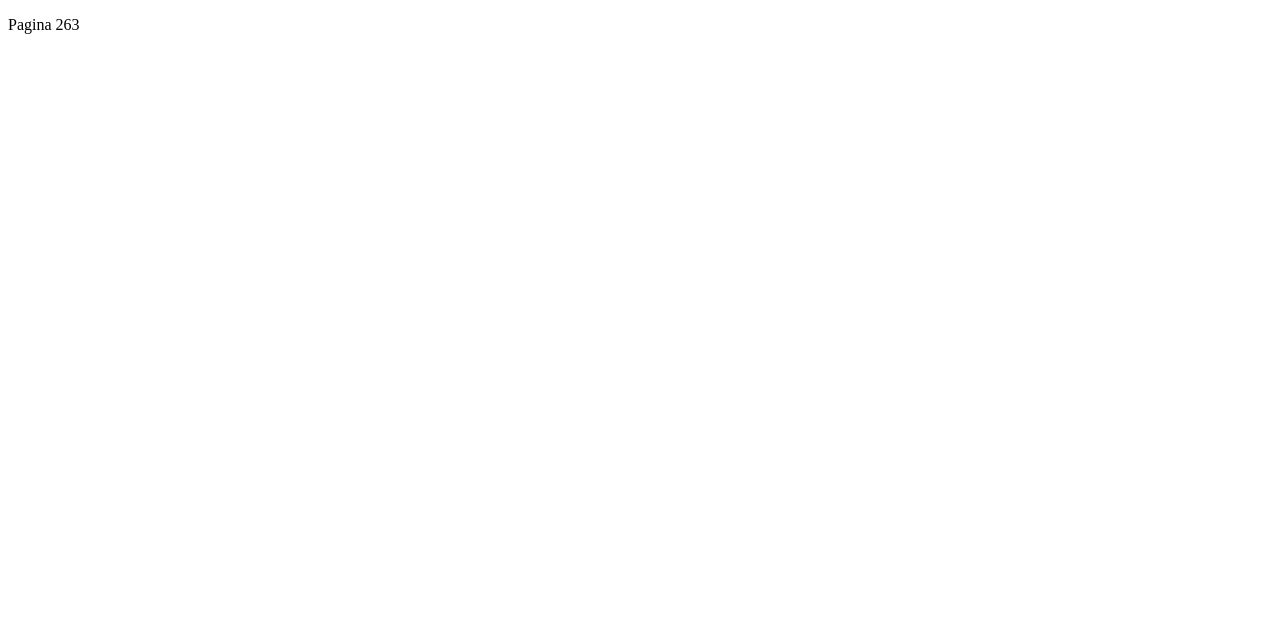
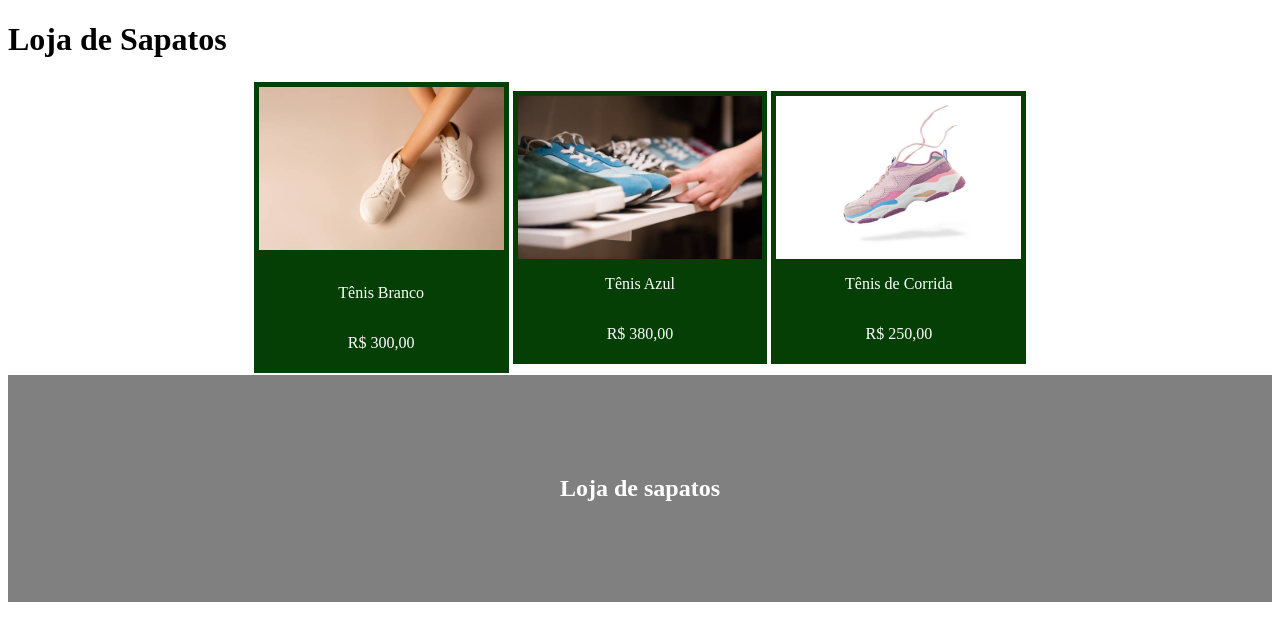
Before and after one commit to Gustavo-Henrique-glitch/programacaowebemobile, a Next.js app in the folder atividade-01/: page /Atividade_263 in a window 1280 px wide. Shown: the top 640 px of the page. Built offline with nearby package versions, Linux system fonts and the light colour scheme.

Commit message:
finalização da atividade da pag 263

```diff
--- a/atividade-01/app/Atividade_263/page.js
+++ b/atividade-01/app/Atividade_263/page.js
@@ -1,3 +1,33 @@
-export default function At263(){
-    return <p>Pagina 263</p>
+import styles from "./page.module.css";
+
+export default function At263() {
+  return (
+    <>
+      <main>
+        <h1>Loja de Sapatos</h1>
+        <div className={styles.pagina}>
+
+          <div className={styles.caixaVerde}>
+            <img src="./sapato01.jpg" alt="Imagem de paisagem"></img>
+            <br />
+            <p>Tênis Branco</p>
+            <p>R$ 300,00</p>
+          </div>
+          <div className={styles.caixaVerde}>
+            <img src="./sapato02.jpg" alt="Imagem de paisagem"></img>
+            <p>Tênis Azul</p>
+            <p>R$ 380,00</p>
+          </div>
+          <div className={styles.caixaVerde}>
+            <img src="./sapato03.jpg" alt="Imagem de paisagem"></img>
+            <p>Tênis de Corrida</p>
+            <p>R$ 250,00</p>
+          </div>
+        </div>
+      </main>
+      <footer className={styles.rodape}>
+        <h2>Loja de sapatos</h2>
+      </footer>
+    </>
+  );
 }
--- /dev/null
+++ b/atividade-01/app/Atividade_263/page.module.css
@@ -0,0 +1,35 @@
+.pagina{
+    display: flex;
+    align-items: center;
+    justify-content: center;
+
+}
+
+
+.caixaVerde{
+    background-color: rgb(5, 63, 5);
+    display: flex;
+    flex-direction: column;
+    padding: 5px;
+    justify-content: center;
+    align-items: center;
+    margin: 2px;
+    text-align: center;
+    color: white;
+}
+
+.caixaVerde img{
+    width: 244.8px;
+    height: 163.2px;
+}
+.rodape{
+    background-color: gray;
+    color: white;
+    text-align: center;
+    padding-left: 30px;
+    padding-right: 30px;
+    padding-bottom: 80px;
+    padding-top: 80px;
+    clear: both;
+
+}
```
